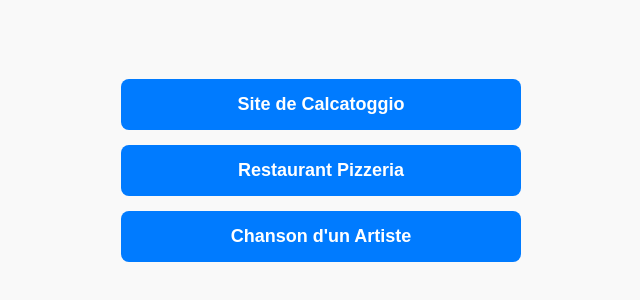
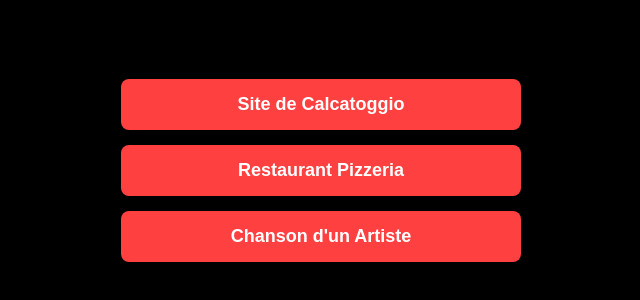
Before and after one commit to ASuperIntelligenceSOS/Music, a plain HTML site: page index.html in a window 1280 px wide. Shown: the part 230-530 px from the top of the page, without its empty margins (319-959 px from the left). Drawn offline with Linux system fonts and the light colour scheme.

Commit message:
Update index.html

```diff
--- a/index.html
+++ b/index.html
@@ -3,7 +3,7 @@
 <head>
     <meta charset="UTF-8">
     <meta name="viewport" content="width=device-width, initial-scale=1.0">
-    <title>Boutons de Navigation</title>
+    <title>Boutons en Mode Sombre</title>
     <style>
         body {
             font-family: Arial, sans-serif;
@@ -13,7 +13,8 @@
             justify-content: center;
             min-height: 100vh;
             margin: 0;
-            background-color: #f9f9f9;
+            background-color: #000; /* Fond noir pour le mode sombre */
+            color: white; /* Texte blanc pour le contraste */
         }
 
         .button-container {
@@ -31,13 +32,13 @@
             text-align: center;
             padding: 15px;
             border-radius: 8px;
-            background-color: #007BFF;
-            color: white;
+            background-color: #FF4040; /* Rouge des boutons */
+            color: white; /* Texte blanc dans les boutons */
             transition: background-color 0.3s ease;
         }
 
         .button-container a:hover {
-            background-color: #0056b3;
+            background-color: #CC3333; /* Rouge plus sombre au survol */
         }
     </style>
 </head>
```
